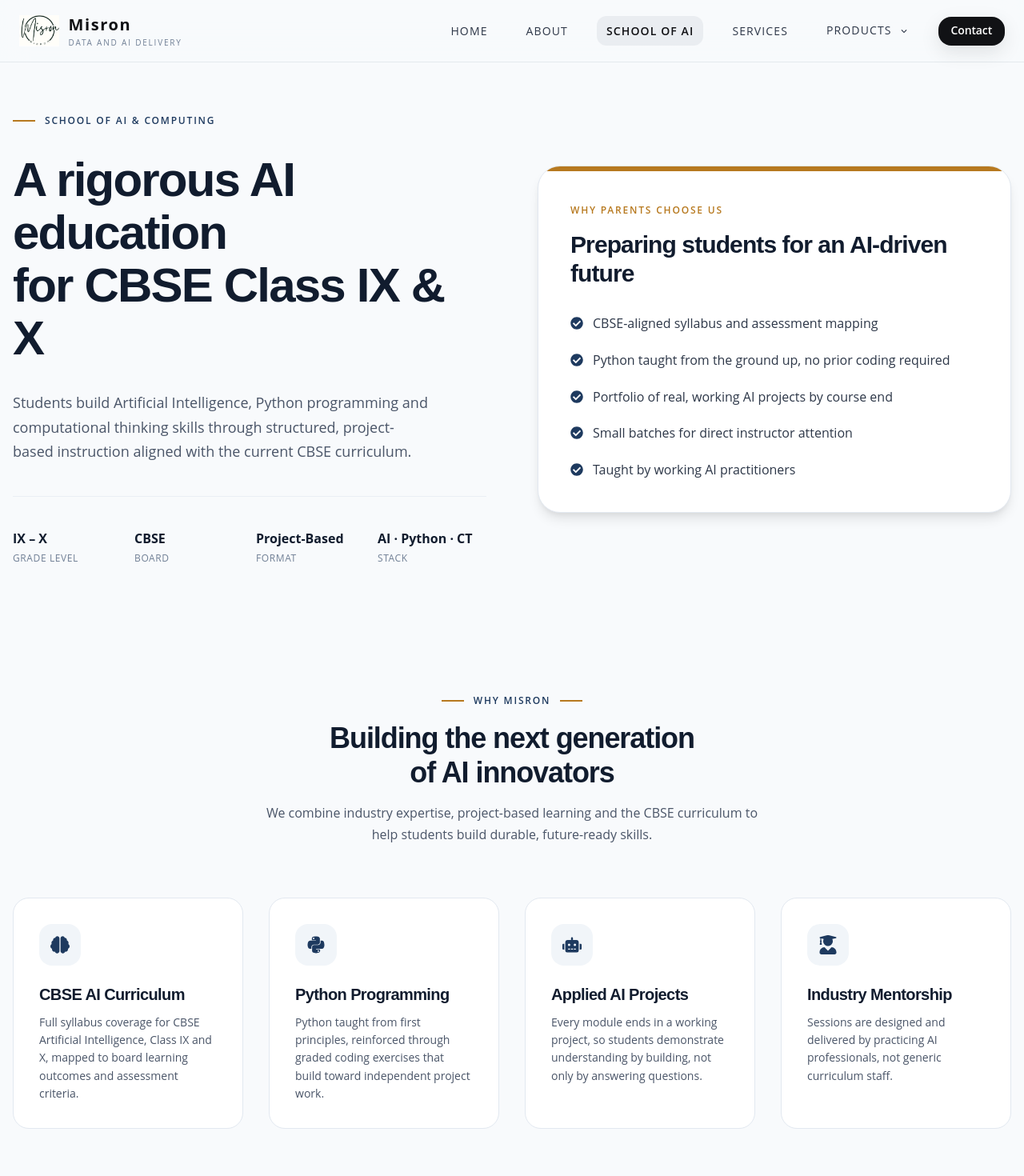
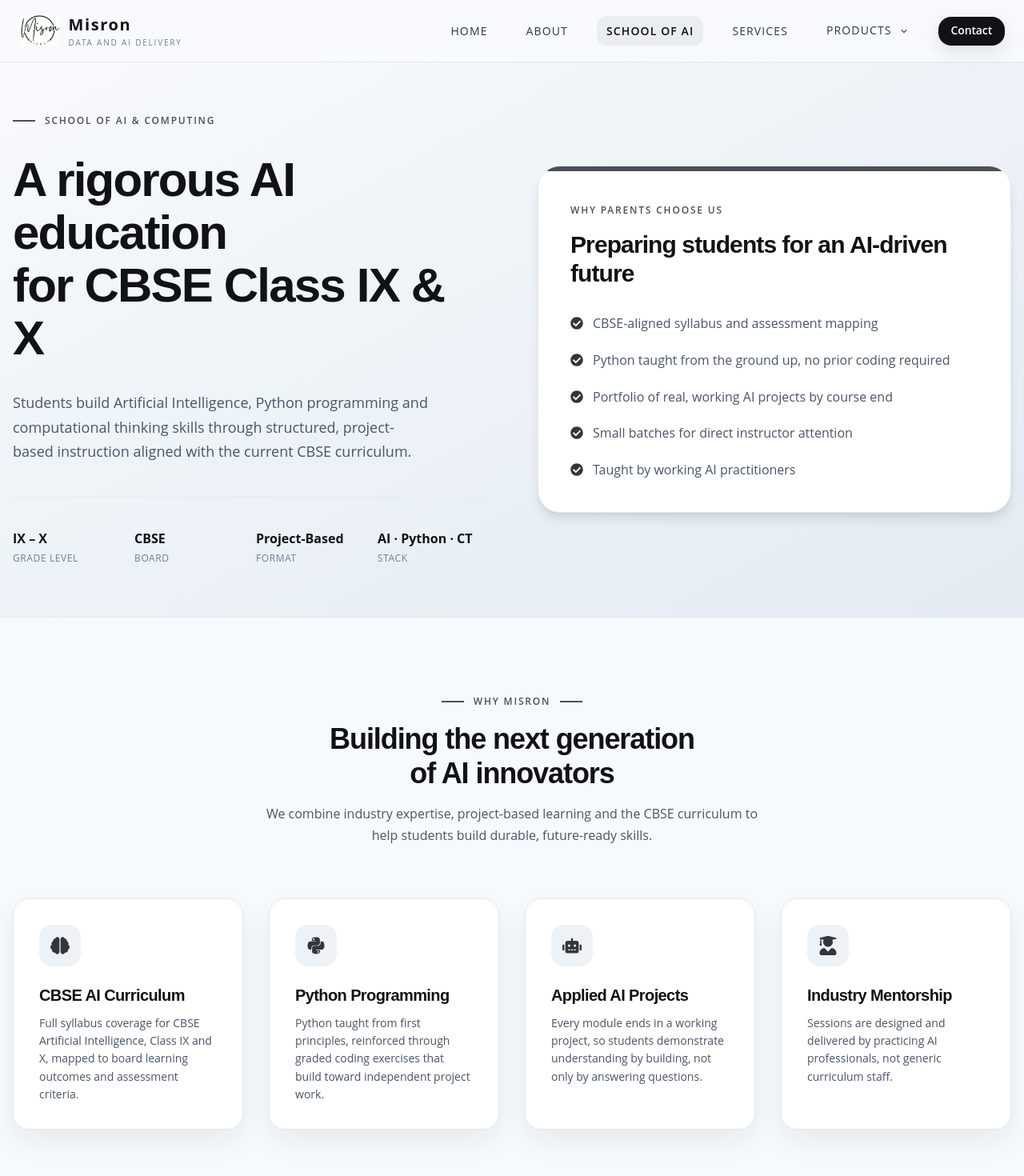
Before and after one commit to ambarishg/misron, a React (Vite) app: page /schoolofai in a window 1280 px wide. Shown: the top 1470 px of the page at 80% size. Built offline with nearby package versions, Linux system fonts and the light colour scheme.

Commit message:
UX changes

```diff
--- a/src/pages/SchoolOfAI.jsx
+++ b/src/pages/SchoolOfAI.jsx
@@ -11,6 +11,7 @@ import {
   Stack,
   Text,
   VStack,
+  useColorModeValue,
 } from "@chakra-ui/react";
 
 import {
@@ -20,12 +21,6 @@ import {
   FaUserGraduate,
   FaCheckCircle,
 } from "react-icons/fa";
-
-// ---- Design tokens ------------------------------------------------------
-// Ink navy (headings, primary text), gold (single credential accent)
-const INK = "#111C2E";
-const NAVY = "#1E3A5F";
-const GOLD = "#B7791F";
 
 const features = [
   {
@@ -70,20 +65,36 @@ const stats = [
 ];
 
 export default function SchoolOfAI() {
+  const pageBg = useColorModeValue("gray.50", "gray.900");
+  const heroBg = useColorModeValue(
+    "linear(to-br, rgba(248, 250, 252, 0.96), rgba(236, 242, 247, 0.96), rgba(226, 234, 241, 0.96))",
+    "linear(to-br, brand.900, brand.800)"
+  );
+  const cardBg = useColorModeValue("white", "gray.800");
+  const borderColor = useColorModeValue("gray.200", "gray.700");
+  const accent = useColorModeValue("brand.700", "brand.200");
+  const sectionLabel = useColorModeValue("brand.600", "accent.200");
+  const sectionTitle = useColorModeValue("brand.900", "white");
+  const textColor = useColorModeValue("gray.600", "gray.300");
+  const heroText = useColorModeValue("brand.900", "white");
+  const heroSubtext = useColorModeValue("gray.600", "gray.200");
+  const cardShadow = useColorModeValue("0 14px 34px rgba(15, 23, 42, 0.07)", "dark-lg");
+  const badgeBg = useColorModeValue("gray.100", "whiteAlpha.100");
+  const accentBar = useColorModeValue("brand.600", "brand.300");
   return (
-    <Box bg="#F8FAFC">
-      {/* HERO */}
-      <Container maxW="container.xl" py={{ base: 12, md: 16 }}>
+    <Box bg={pageBg} minH="100vh">
+      <Box bgGradient={heroBg} borderBottom="1px solid" borderColor={borderColor}>
+        <Container maxW="container.xl" py={{ base: 12, md: 16 }}>
         <SimpleGrid columns={{ base: 1, lg: 2 }} spacing={16} alignItems="center">
           {/* Left */}
           <Stack spacing={8}>
             <HStack spacing={3}>
-              <Box w="28px" h="2px" bg={GOLD} />
+              <Box w="28px" h="2px" bg={accentBar} />
               <Text
                 fontSize="xs"
                 letterSpacing="0.15em"
                 fontWeight="600"
-                color={NAVY}
+                color={sectionLabel}
                 textTransform="uppercase"
               >
                 School of AI &amp; Computing
@@ -94,14 +105,14 @@ export default function SchoolOfAI() {
               fontSize={{ base: "4xl", md: "5xl", lg: "6xl" }}
               lineHeight="1.1"
               fontWeight="800"
-              color={INK}
+              color={heroText}
             >
               A rigorous AI education
               <br />
               for CBSE Class IX &amp; X
             </Heading>
 
-            <Text fontSize="lg" color="gray.600" maxW="520px" lineHeight="1.7">
+            <Text fontSize="lg" color={heroSubtext} maxW="520px" lineHeight="1.7">
               Students build Artificial Intelligence, Python programming and
               computational thinking skills through structured, project-based
               instruction aligned with the current CBSE curriculum.
@@ -115,7 +126,7 @@ export default function SchoolOfAI() {
                   <Text
                     fontSize={{ base: "sm", md: "md" }}
                     fontWeight="700"
-                    color={INK}
+                    color={heroText}
                   >
                     {s.value}
                   </Text>
@@ -134,37 +145,37 @@ export default function SchoolOfAI() {
 
           {/* Right: credential card */}
           <Box
-            bg="white"
+            bg={cardBg}
             borderRadius="2xl"
             border="1px solid"
-            borderColor="gray.200"
+            borderColor={borderColor}
             shadow="lg"
             position="relative"
             overflow="hidden"
           >
-            <Box h="6px" bg={GOLD} />
+            <Box h="6px" bg={accentBar} />
 
             <Box p={10}>
               <Text
                 fontSize="xs"
                 letterSpacing="0.15em"
                 fontWeight="600"
-                color={GOLD}
+                color={accentBar}
                 textTransform="uppercase"
                 mb={4}
               >
                 Why Parents Choose Us
               </Text>
 
-              <Heading size="lg" fontWeight="700" color={INK} mb={8}>
+              <Heading size="lg" fontWeight="700" color={sectionTitle} mb={8}>
                 Preparing students for an AI-driven future
               </Heading>
 
               <VStack align="stretch" spacing={5}>
                 {credentials.map((item) => (
                   <HStack key={item} align="start" spacing={3}>
-                    <Icon as={FaCheckCircle} color={NAVY} mt={1} boxSize={4} />
-                    <Text color="gray.700" lineHeight="1.6">
+                    <Icon as={FaCheckCircle} color={accent} mt={1} boxSize={4} />
+                    <Text color={textColor} lineHeight="1.6">
                       {item}
                     </Text>
                   </HStack>
@@ -173,37 +184,38 @@ export default function SchoolOfAI() {
             </Box>
           </Box>
         </SimpleGrid>
-      </Container>
+        </Container>
+      </Box>
 
       {/* WHY CHOOSE US */}
-      <Container maxW="7xl" py={24}>
+      <Container maxW="container.xl" py={24}>
         <VStack spacing={4} mb={16}>
           <HStack spacing={3}>
-            <Box w="28px" h="2px" bg={GOLD} />
+            <Box w="28px" h="2px" bg={accentBar} />
             <Text
               fontSize="xs"
               letterSpacing="0.15em"
               fontWeight="600"
-              color={NAVY}
+              color={sectionLabel}
               textTransform="uppercase"
             >
               Why Misron
             </Text>
-            <Box w="28px" h="2px" bg={GOLD} />
+            <Box w="28px" h="2px" bg={accentBar} />
           </HStack>
 
           <Heading
             textAlign="center"
             fontSize={{ base: "3xl", md: "4xl" }}
             fontWeight="800"
-            color={INK}
+            color={sectionTitle}
           >
             Building the next generation
             <br />
             of AI innovators
           </Heading>
 
-          <Text color="gray.600" maxW="650px" textAlign="center" lineHeight="1.7">
+          <Text color={textColor} maxW="650px" textAlign="center" lineHeight="1.7">
             We combine industry expertise, project-based learning and the CBSE
             curriculum to help students build durable, future-ready skills.
           </Text>
@@ -213,14 +225,15 @@ export default function SchoolOfAI() {
           {features.map((feature) => (
             <Box
               key={feature.title}
-              bg="white"
+              bg={cardBg}
               p={8}
               rounded="xl"
               border="1px solid"
-              borderColor="gray.200"
+              borderColor={borderColor}
               transition="all .2s ease"
+              boxShadow={cardShadow}
               _hover={{
-                borderColor: NAVY,
+                borderColor: accent,
                 shadow: "md",
               }}
             >
@@ -228,19 +241,19 @@ export default function SchoolOfAI() {
                 w="52px"
                 h="52px"
                 rounded="lg"
-                bg="#F1F5F9"
+                bg={badgeBg}
                 align="center"
                 justify="center"
                 mb={6}
               >
-                <Icon as={feature.icon} boxSize={6} color={NAVY} />
+                <Icon as={feature.icon} boxSize={6} color={accent} />
               </Flex>
 
-              <Heading size="md" fontWeight="700" color={INK} mb={3}>
+              <Heading size="md" fontWeight="700" color={sectionTitle} mb={3}>
                 {feature.title}
               </Heading>
 
-              <Text color="gray.600" lineHeight="1.6" fontSize="sm">
+              <Text color={textColor} lineHeight="1.6" fontSize="sm">
                 {feature.description}
               </Text>
             </Box>
```
